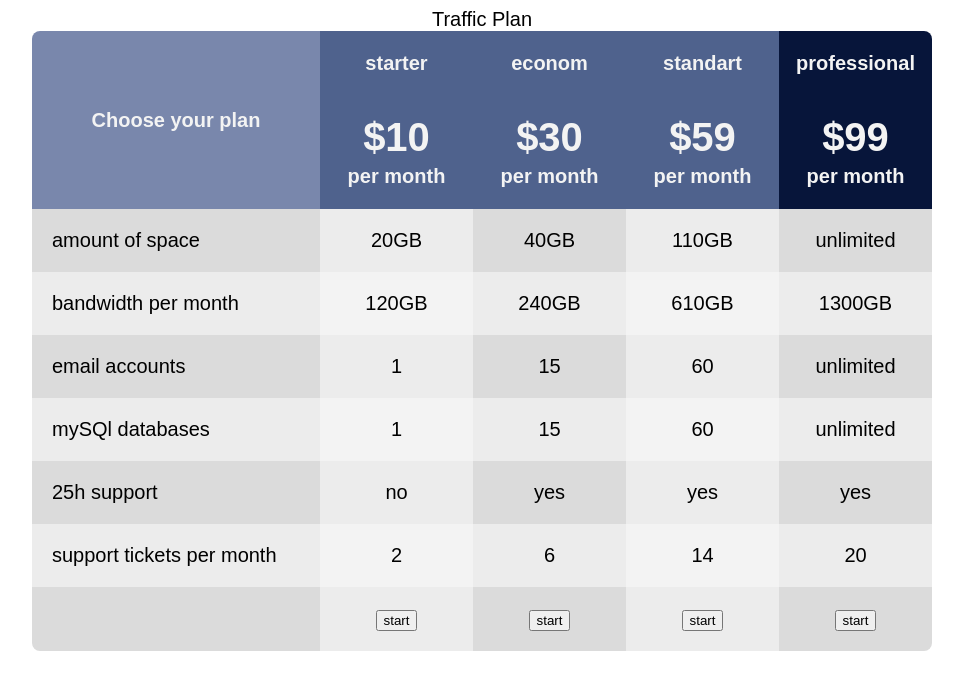
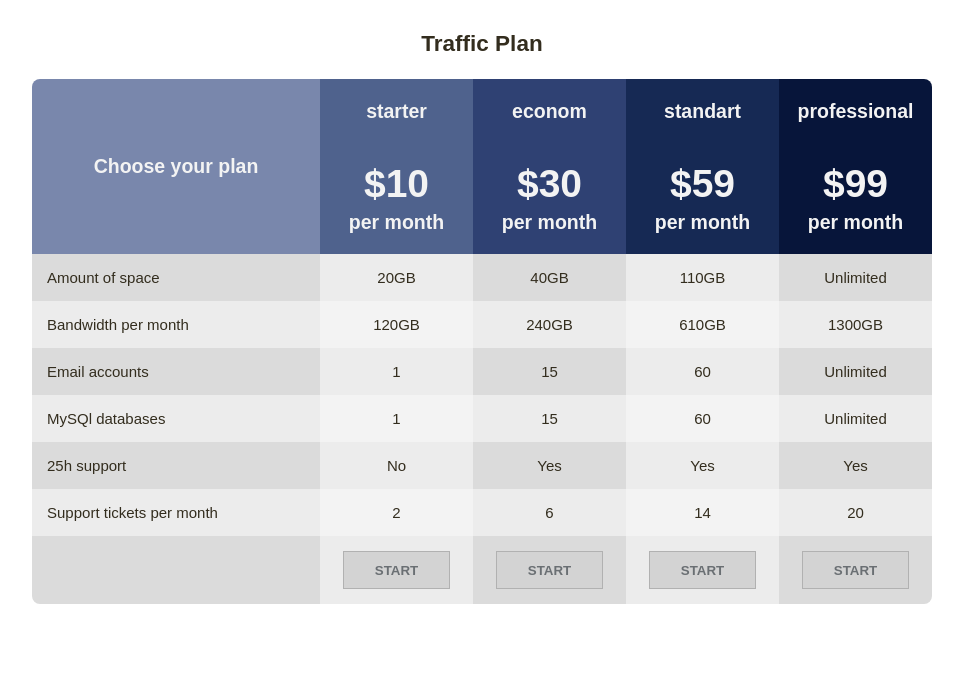
Before and after one commit to JaneTyrant/table_11-05, a plain HTML site: page index.html in a window 1280 px wide. Shown: the whole page, without its empty margins (158-1121 px from the left). Drawn offline with Linux system fonts and the light colour scheme.

Commit message:
Add final styles for the table.

```diff
--- a/assets/css/style.css
+++ b/assets/css/style.css
@@ -2,55 +2,84 @@
     --lightest-color: #f3f3f3;
     --light-color: #ececec;
     --medium-color: #dbdbdb;
+    --dark-color: #332D1E;
+    --button-middle-color: #b1b1b1;
+    --button-dark-color: #6a6f73;
     --radius: 8px;
+
     font-family: sans-serif;
-    font-size: 20px;
+    font-size: 15px;
 }
 table {
-    min-width: 600px;
+    min-width: 720px;
     width: 100%;
     max-width: 900px;
     border-collapse: collapse;
     margin: auto;
+
+    color: var(--dark-color);
+}
+caption {
+    padding: 1em;
+
+    font-size: 1.5em;
+    font-weight: bold;
+    text-transform: capitalize;
+}
+thead th {
+    color: var(--lightest-color);
+
+    font-size: 1.3em;
+}
+thead th:not(th:first-child) {
+    width: 17%;
+    text-transform: lowercase;
+}
+thead th:first-child {
+    border-top-left-radius: var(--radius);
+}
+thead th:nth-child(5n + 1) {
+    background-color: #7987ac;
+}
+thead th:nth-child(5n + 2) {
+    background-color: #4f628d;
+}
+thead th:nth-child(5n + 3) {
+    background-color: #2F4173;
+}
+thead th:nth-child(5n + 4) {
+    background-color: #162954;
+}
+thead th:nth-child(5n + 5) {
+    background-color: #07153a;
+}
+thead th:last-child {
+    border-top-right-radius: var(--radius);
 }
 thead p:nth-child(2) {
     margin-bottom: 5px;
+
     font-size: 2em;
 }
 thead p:nth-child(2) + p {
     margin-top: 0;
 }
+thead th:first-child::first-letter,
+tbody td::first-letter {
+    text-transform: uppercase;
+}
+tbody td:first-child {
+    padding-left: 1em;
+
+    text-align: left;
+}
 td {
     padding: 1em;
+
     background-color: var(--lightest-color);
+
     text-align: center;
     vertical-align: center;
-}
-thead th {
-    color: var(--lightest-color);
-}
-thead th:not(th:first-child) {
-    width: 17%;
-}
-thead th:first-child {
-    border-top-left-radius: var(--radius);
-    background-color: #7987ac;
-}
-thead th:first-child::first-letter {
-    text-transform: uppercase;
-}
-thead th:nth-child(2) {
-    background-color: #4f628d;
-}
-thead th:nth-child(3) {
-    background-color: #4f628d;
-}
-thead th:nth-child(4) {
-    background-color: #4f628d;
-}
-thead th:last-child {
-    border-top-right-radius: var(--radius);
-    background-color: #07153a;
 }
 tbody tr:nth-child(odd) td:nth-child(odd),
 tfoot tr:nth-child(odd) td:nth-child(odd) {
@@ -58,12 +87,9 @@ tfoot tr:nth-child(odd) td:nth-child(odd) {
 }
 tbody tr:nth-child(odd) td:nth-child(even),
 tbody tr:nth-child(even) td:nth-child(odd),
-tfoot tr:nth-child(odd) td:nth-child(even) {
+tfoot tr:nth-child(odd) td:nth-child(even),
+tfoot tr:nth-child(even) td:nth-child(odd) {
     background-color: var(--light-color);
-}
-tbody td:first-child {
-    padding-left: 1em;
-    text-align: left;
 }
 tfoot td:first-child {
     border-bottom-left-radius: var(--radius);
@@ -71,3 +97,29 @@ tfoot td:first-child {
 tfoot td:last-child {
     border-bottom-right-radius: var(--radius);
 }
+tfoot button {
+    min-width: 50px;
+    max-width: 200px;
+    padding: 0.8em 2.3em;
+    border: 1px solid var(--button-middle-color);
+    border-radius: 0;
+
+    background-color: #d3d3d3;
+    color: var(--button-dark-color);
+
+    font-weight: bold;
+
+    white-space: nowrap;
+    overflow: hidden;
+    text-overflow: ellipsis;
+    text-transform: uppercase;
+}
+tfoot button:hover {
+    background-color: var(--button-middle-color);
+}
+tfoot button:focus {
+    outline: 2px solid var(--button-dark-color);
+}
+tfoot button:active {
+    background-color: var(--light-color);
+}
--- a/index.html
+++ b/index.html
@@ -9,7 +9,7 @@
 </head>
 <body>
     <table>
-        <caption>Traffic Plan</caption>
+        <caption>traffic plan</caption>
         <thead>
             <tr>
                 <th>choose your plan</th>
```
